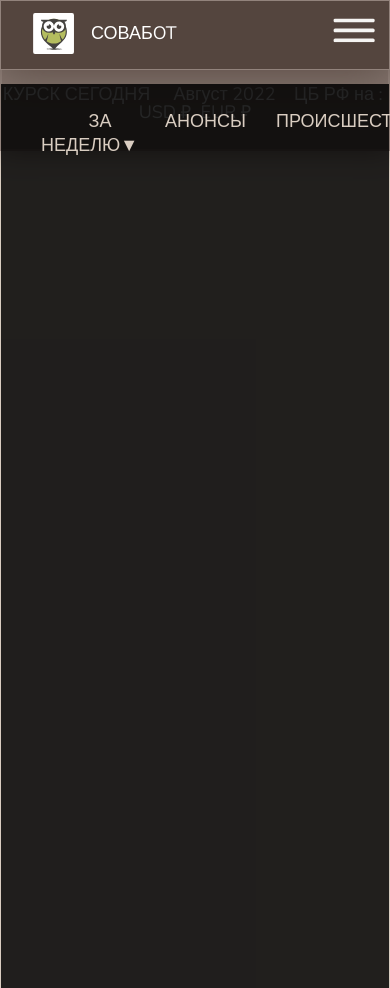
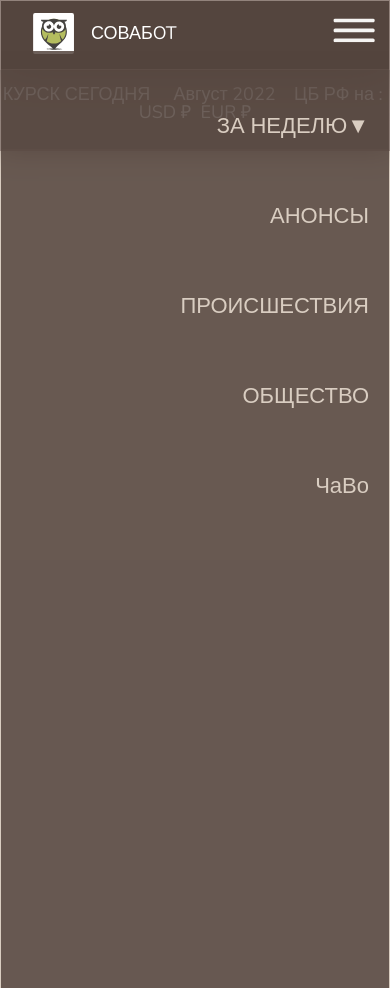
Before and after one commit to harry46rus/Horoscope02, a Django app: template templates/news0.html in a window 390 px wide. Run offline with Django 4.2, Linux system fonts and the light colour scheme; the template is opened without the code that fills it, so the values that code supplies are empty.

Commit message:
мобильное меню с кнопками без js

```diff
--- a/static/css/news01.css
+++ b/static/css/news01.css
@@ -73,7 +73,6 @@ body{
     background: none;
     border: 0;
     display: none;
-
 }
 
 
@@ -470,7 +469,7 @@ border:1px solid red;
 }
 
 .dropbtn {
-
+    font-size: 20px;
     color: #D9CDC1;
     padding: 19px;
     padding-right: 2px;
@@ -481,7 +480,7 @@ border:1px solid red;
 
 }
 .dropbtn_active {
-    padding: 19px;
+    padding: 25px;
     padding-right: 2px;
     font-size: 20px;
     border: none;
@@ -778,7 +777,7 @@ margin: 20px 0; */
 
         }
 
-     img{
+    /* img{
     overflow: hidden;
     height:auto;
     overflow: hidden;
@@ -787,7 +786,7 @@ margin: 20px 0; */
     width: 100%;
     height: 100%;
 
-        }
+        }*/
     .exper {
     position: absolute;
     background-color: #54453E;
@@ -805,28 +804,85 @@ margin: 20px 0; */
     .menu{
 
     }
+    nav{
+        display:flex;
+        flex-direction: column;
+    }
 
     .one{
        /* display: none;*/
+        /*flex-direction: column;
         width:100%;
         height:100vh;
-        flex-direction: column;
-        background-color:rgba(0,0,0,0.85);
+        background-color:rgba(84,69,62,0.85);
         position: absolute;
-        top:100%;
+        top:50px;
         left:0;
         right:0;
         z-index:100;
+        flex-flow: column wrap;
+        /*display:inline-flex;*/
+       /* display:flex;*/
+         }
+    .navi{
+        flex-direction: column;
+        width:100%;
+        height:100vh;
+        background-color:rgba(84,69,62,0.85);
+        position: absolute;
+        top:50px;
+        left:0;
+        right:0;
+        z-index:100;
+        text-align: right;
+    }
+    .dropbtn {
+    font-size: 22px;
+    padding-right: 20px;
+        }
+    .dropbtn_active{
+        font-size:22px;
+        padding-right: 20px;
+    }
+    .head-button{
+        padding-right: 20px;
+    }
+    /*.gline, sline{
+        display:block;
+        padding-top: 15px;
+        padding-bottom: 15px;
+        background-color:#AA9B94;
+
+    }*/
+    .sline{
+        background-color:#8D7E77;
+        padding-top: 10px;
+    }
+    #myDropdown{
+        top: 105px;
+        margin-right: 5px;
+        font-size: 22px;
+        position: absolute;
+        right:0px
+    }
+   /* .hbtn{
+        flex-direction: column;
+    }*/
+    .mnbtn{
+        align-self:right;
+        padding-top: 60px;
+        padding-bottom: 0px;
+        font-size:22px;
+        align-content: right;
+
+    }
 
 
 
 
 
-
-
-        }
-   /* .burger-icon{
-    }**/
+    .burger-icon{
+    }
     .menu{
     height: 60px;
     }
@@ -908,7 +964,7 @@ margin: 20px 0; */
 
         }
 
-     img{
+    /* img{
     overflow: hidden;
     height:auto;
     overflow: hidden;
@@ -917,7 +973,7 @@ margin: 20px 0; */
     width: 100%;
     height: 100%;
 
-        }
+        }*/
     #source_ {
     padding-left: 15px;
     margin-top:0px;
--- a/templates/base_news0.html
+++ b/templates/base_news0.html
@@ -73,27 +73,12 @@
 
             <nav class="one">
     <!--            <h2>1. li {display: inline;}</h2>-->
-                    <ul class="navi">
-<!--                        <li><a class="head-button" href="/index"><i class="fa fa-home fa-fw"></i>Home</a></li>-->
-<!--                        <li><a class="head-button" href="#">НОВОСТИ ЗА НЕДЕЛЮ-->
-<!--                        <li>-->
-<!--                            <div style="margin-top:-7px;margin-right: 20px; width:30px;" >-->
-<!--                                        <a class="dropbtn1"-->
-<!--                                           href="/"><img-->
-<!--                                    src="{% static 'images/sova3.svg' %}" alt=""></a>-->
-
-<!--&lt;!&ndash;                                style="max-width:70px;padding-right:38px;&ndash;&gt;-->
-<!--&lt;!&ndash;                                        margin-top:20px;margin-bottom:20px;&ndash;&gt;-->
-<!--&lt;!&ndash;                                        "&ndash;&gt;-->
-<!--&lt;!&ndash;style="margin-top: -10px; margin-right: 12px;padding:32px;"&ndash;&gt;-->
-<!--                            </div>-->
-<!--                        </li>-->
-
-                        <li>
+                    <div class="navi">
+                        <div class="mnbtn">
                             {% if sing_news < 7 %}
                                 <div class="sline" >
                                     <a onclick="myFunction()"  class="dropbtn"
-                                       style="color:#FFFFFF;font-size: 20px;" >
+                                       style="color:#FFFFFF;" >
 <!--                                       <span style="color:#CDD86C">-->
                                                   ЗА НЕДЕЛЮ&#9660;</a>
 <!--                                       </span> -->
@@ -113,8 +98,8 @@
 
 
 
-                        </li>
-                            <div id="myDropdown" class="dropdown-content">
+                        </div>
+                        <div id="myDropdown" class="dropdown-content" class="hbtn">
                             <div>
                                 {% if sing_news == 0 %}
                                     <div class="gline">
@@ -216,7 +201,7 @@
 
 <!--                        <li><a class="head-button" href="/news1">ВЧЕРА</a></li>-->
 <!--                        <li><a class="head-button" href="/news2">ПОЗАВЧЕРА</a></li>-->
-                        <li>
+                        <div class="mnbtn">
                             <div>
                                 {% if sing_news == 7 %}
                                     <div class="sline">
@@ -231,8 +216,8 @@
                                      </div>
                                 {% endif  %}
                             </div>
-                        </li>
-                        <li>
+                        </div>
+                        <div class="mnbtn">
                             <div>
                                 {% if sing_news == 8 %}
                                     <div class="sline">
@@ -248,8 +233,8 @@
                                     </div>
                                 {% endif  %}
                             </div>
-                        </li>
-                        <li>
+                        </div>
+                        <div class="mnbtn">
                             <div>
                                 {% if sing_news == 9 %}
                                     <div class="sline">
@@ -265,8 +250,8 @@
                                     </div>
                                 {% endif  %}
                             </div>
-                        </li>
-                        <li>
+                        </div>
+                        <div class="mnbtn">
                             <div>
                                 {% if sing_news == 10 %}
                                     <div class="sline">
@@ -285,9 +270,9 @@
                                 {% endif  %}
                             </div>
 
-                        </li>
+                        </div>
 
-                    </ul>
+                    </div>
             </nav>
 
             <button class="burger" type="button">
```
Lines whose indentation alone changed are shown as unchanged.
